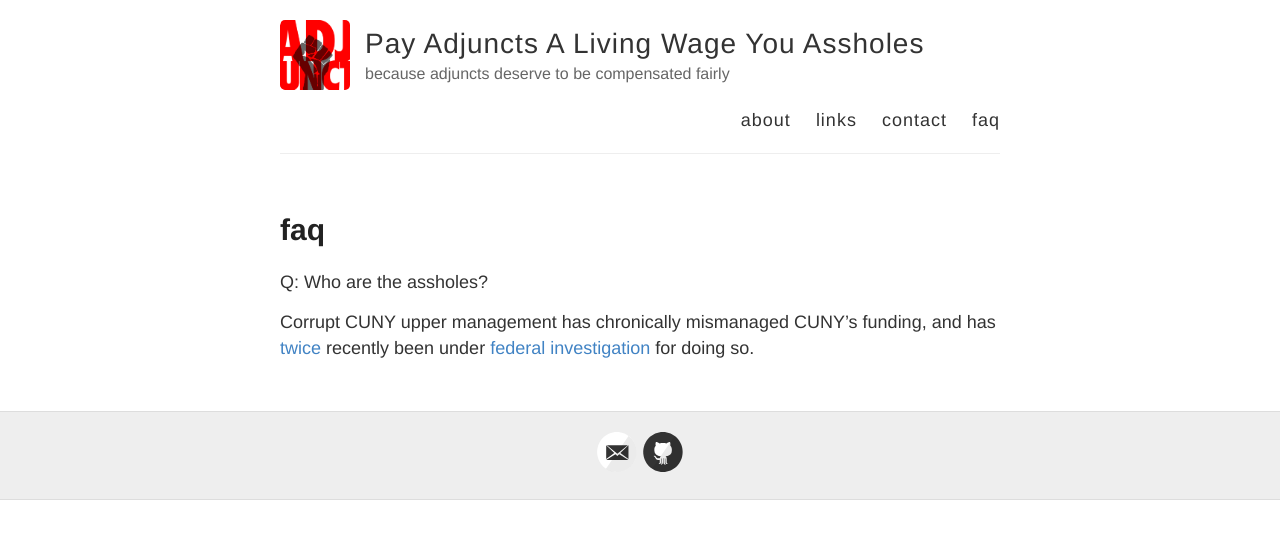
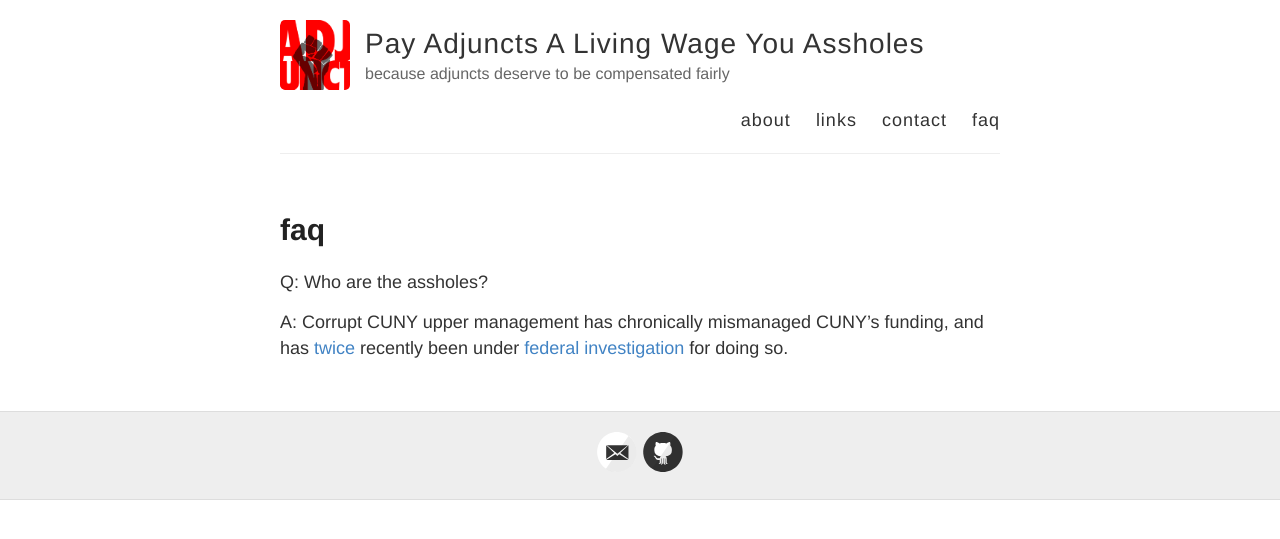
Before and after one commit to adjunctsarepeople/adjunctsarepeople.github.io, a Jekyll site: the page built from faq.md, in a window 1280 px wide. Shown: the top 539 px of the page. Built offline with Jekyll 4.4.1, drawn with Linux system fonts in a browser that asks for light colours.

Commit message:
Update faq.md

```diff
--- a/faq.md
+++ b/faq.md
@@ -6,4 +6,4 @@
 
 Q: Who are the assholes?
 
-Corrupt CUNY upper management has chronically mismanaged CUNY's funding, and has [twice](https://www.nytimes.com/2016/08/31/nyregion/76-where-there-should-be-600000-missing-city-college-donation-prompts-inquiry.html?mwrsm=Facebook&_r=0) recently been under [federal investigation](https://www.nytimes.com/2016/07/15/nyregion/finances-of-city-colleges-president-are-under-federal-investigation.html) for doing so.
+A: Corrupt CUNY upper management has chronically mismanaged CUNY's funding, and has [twice](https://www.nytimes.com/2016/08/31/nyregion/76-where-there-should-be-600000-missing-city-college-donation-prompts-inquiry.html?mwrsm=Facebook&_r=0) recently been under [federal investigation](https://www.nytimes.com/2016/07/15/nyregion/finances-of-city-colleges-president-are-under-federal-investigation.html) for doing so.
```
